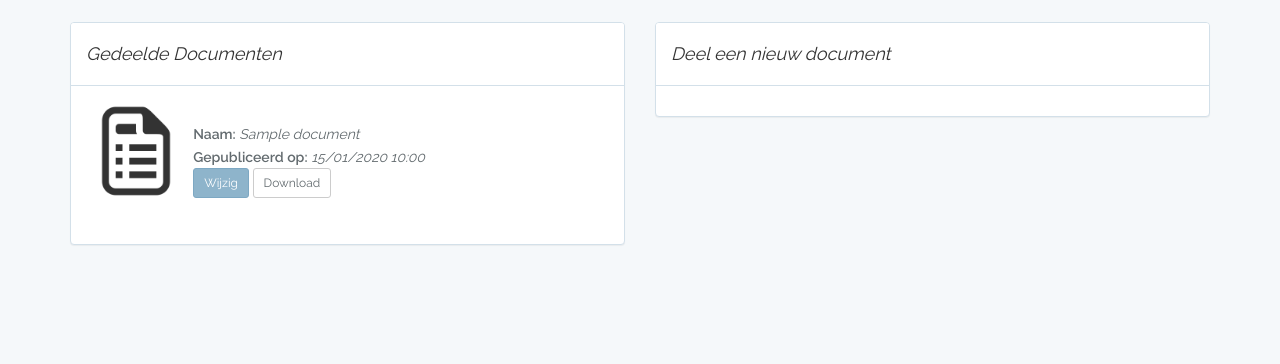
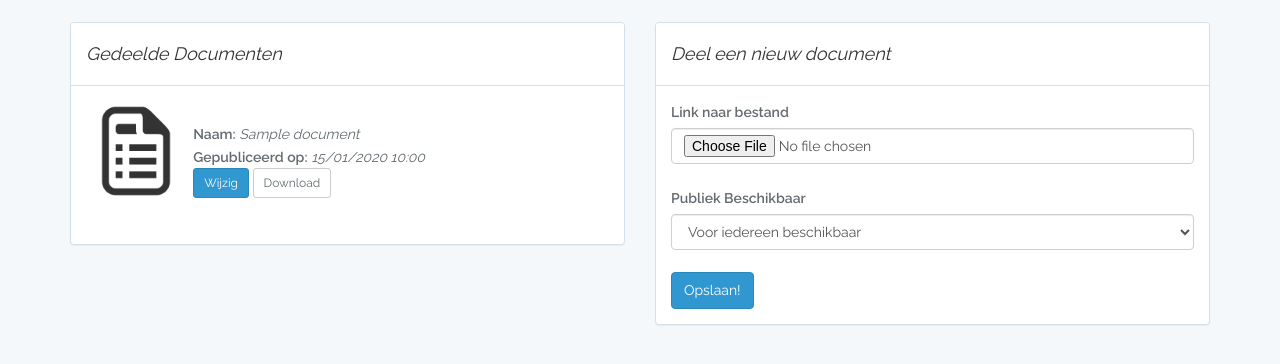
Before and after one commit to RubenEngels/Jachthaven, a Laravel app: page /admin/documents in a window 1280 px wide. Shown: the part 51-415 px from the top of the page. Run offline with Laravel 8, Linux system fonts and the light colour scheme; a user stored in the database is signed in; tables that the repository leaves empty hold one stand-in row (values such as "Sample post"); grey boxes marked "Sample" are stand-in pictures; settings files or empty folders that the repository lacks are supplied; some libraries are stand-ins or nearby versions.

Commit message:
admin updates document sharing

```diff
--- a/app/Http/Controllers/AdminController.php
+++ b/app/Http/Controllers/AdminController.php
@@ -112,7 +112,22 @@ class AdminController extends Controller
 
     public function postNewDocument(Request $request)
     {
-      $document = new Documents;
+      $request->validate([
+        'file' => 'required|max:4096',
+      ]);
+
+      $fileName = time().'.'. $request->file->getClientOriginalExtension();
+      $request->file->move(public_path('/uploads/documents/'), $fileName);
+
+      Documents::create([
+        'name' => $request->file->getClientOriginalName(),
+        'link' => '/uploads/documents/' . $fileName,
+        'public' => ($request->public == 'true') ? true : false,
+      ]);
+
+      return redirect()
+        ->back()
+        ->with('status', 'Uw document is successvol gepubliceerd!');
     }
 
     public function getDeleteDocument($id)
@@ -125,4 +140,11 @@ class AdminController extends Controller
         ->back()
         ->with('status', 'Het document is succesvol verwijderd!');
     }
+
+    public function getDownloadDocument($id)
+    {
+      $document = Documents::findOrFail($id);
+
+      return response()->download(public_path($document->link));
+    }
 }
--- a/resources/views/admin/documents.blade.php
+++ b/resources/views/admin/documents.blade.php
@@ -9,6 +9,7 @@
             <h4><i>Gedeelde Documenten</i> </h4>
           </div>
           <div class="panel-body">
+            @if (null !== $documents->first())
               @foreach ($documents as $document)
                 <div class="row" style="padding-bottom:20px;">
                   <div class="col-md-2">
@@ -21,11 +22,13 @@
                       <br>
                       <b>Gepubliceerd op:</b> <i>{{ $document->created_at->format('d/m/Y H:i') }}</i>
                       <br>
-                      <a href="#"  data-toggle="modal" data-target="#{{ $document->id }}" class="btn btn-sm btn-info">Wijzig</a>
-                      <a href="linktofile" class="btn btn-sm btn-default">Download</a>
+                      <a href="#"  data-toggle="modal" data-target="#{{ $document->id }}" class="btn btn-sm btn-primary">Wijzig</a>
+                      <a href="/admin/documents/download/{{ $document->id }}" class="btn btn-sm btn-default">Download</a>
                     </p>
                   </div>
                 </div>
+
+                {{--  modal for changing --}}
                 <div class="modal fade" id="{{ $document->id }}" tabindex="-1" role="dialog" aria-labelledby="exampleModalLabel" aria-hidden="true">
                   <div class="modal-dialog" role="document">
                     <div class="modal-content">
@@ -62,7 +65,9 @@
                 </div>
               @endforeach
               {{ $documents->links() }}
-
+            @else
+              <h4>Er zijn nog geen bestanden gedeeld!</h4>
+            @endif
           </div>
         </div>
       </div>
@@ -72,7 +77,19 @@
             <h4><i>Deel een nieuw document</i> </h4>
           </div>
           <div class="panel-body">
-
+            <form action="/admin/documents/new" method="post" enctype="multipart/form-data">
+              {{ csrf_field() }}
+              <label class="form-label">Link naar bestand</label>
+              <input type="file" name="file" class="form-control" required>
+              <br>
+              <label class="form-label">Publiek Beschikbaar</label>
+              <select class="form-control" name="public" required>
+                <option value="true">Voor iedereen beschikbaar</option>
+                <option value="false">Alleen voor leden beschikbaar</option>
+              </select>
+              <br>
+              <button type="submit" class="btn btn-primary">Opslaan!</button>
+            </form>
           </div>
         </div>
       </div>
--- a/resources/views/layouts/app.blade.php
+++ b/resources/views/layouts/app.blade.php
@@ -24,6 +24,16 @@
           </div>
         @endif
 
+        @if ($errors->any())
+            <div class="alert alert-danger">
+                <ul>
+                    @foreach ($errors->all() as $error)
+                        <li>{{ $error }}</li>
+                    @endforeach
+                </ul>
+            </div>
+        @endif
+
         @yield('content')
     </div>
 
--- a/routes/Admin/AdminRoutes.php
+++ b/routes/Admin/AdminRoutes.php
@@ -14,4 +14,5 @@ Route::group(['middleware' => ['admin','auth'], 'prefix' => 'admin'], function (
   Route::post('documents', 'AdminController@postEditDocument');
   Route::post('documents/new', 'AdminController@postNewDocument');
   Route::get('/documents/delete/{id}', 'AdminController@getDeleteDocument');
+  Route::get('/documents/download/{id}', 'AdminController@getDownloadDocument');
 });
```
Also changed, not shown: config/app.php (line endings or trailing spaces), 5 other files.
